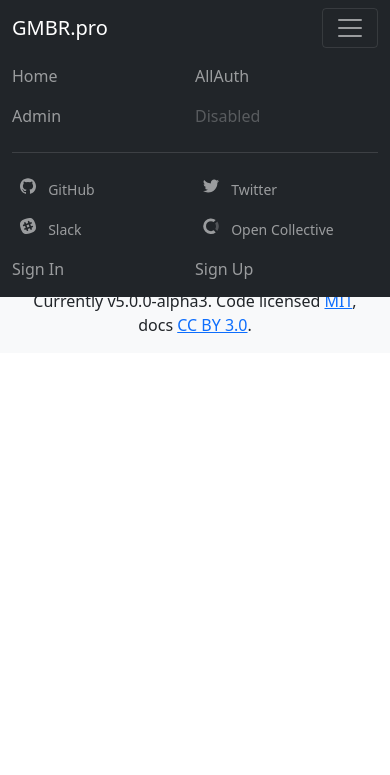
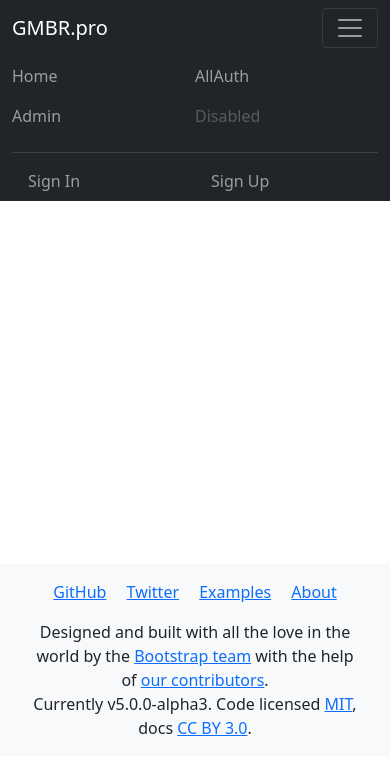
Before and after one commit to langitru/gmbr_pro, a Django app: page / in a window 390 px wide, after a click that opens the changed part. Shown: the top 775 px of the page. Run offline with Django 3.2, Linux system fonts and the light colour scheme.

Commit message:
v.0.1.1: readme.md

```diff
--- a/app/main/static/main/css/style.css
+++ b/app/main/static/main/css/style.css
@@ -4,6 +4,22 @@
 .fixed-top {
     position: relative;
 } */
+
+body {
+    display: flex;
+    flex-direction: column;
+    justify-content: space-between;
+    height: 756px;
+}
+
+.user_profile_menu .nav-link {
+    padding: 0rem 1rem;
+}
+
+.user_profile_menu a svg {
+    width: 2rem;
+    height: 2rem;
+}
 
 .btn-bd-download {
     color: #777;
--- a/app/main/templates/main/base.html
+++ b/app/main/templates/main/base.html
@@ -32,34 +32,17 @@
               </li>
             </ul>
             <hr class="d-md-none text-white-50">
-            <ul class="navbar-nav flex-row flex-wrap ml-md-auto">
-                <li class="nav-item col-6 col-md-auto">
-                  <a class="nav-link p-2" href="#" target="_blank" rel="noopener">
-                    <svg xmlns="http://www.w3.org/2000/svg" width="36" height="36" class="navbar-nav-svg d-inline-block align-text-top" viewBox="0 0 512 499.36" role="img"><title>GitHub</title><path fill="currentColor" fill-rule="evenodd" d="M256 0C114.64 0 0 114.61 0 256c0 113.09 73.34 209 175.08 242.9 12.8 2.35 17.47-5.56 17.47-12.34 0-6.08-.22-22.18-.35-43.54-71.2 15.49-86.2-34.34-86.2-34.34-11.64-29.57-28.42-37.45-28.42-37.45-23.27-15.84 1.73-15.55 1.73-15.55 25.69 1.81 39.21 26.38 39.21 26.38 22.84 39.12 59.92 27.82 74.5 21.27 2.33-16.54 8.94-27.82 16.25-34.22-56.84-6.43-116.6-28.43-116.6-126.49 0-27.95 10-50.8 26.35-68.69-2.63-6.48-11.42-32.5 2.51-67.75 0 0 21.49-6.88 70.4 26.24a242.65 242.65 0 0 1 128.18 0c48.87-33.13 70.33-26.24 70.33-26.24 14 35.25 5.18 61.27 2.55 67.75 16.41 17.9 26.31 40.75 26.31 68.69 0 98.35-59.85 120-116.88 126.32 9.19 7.9 17.38 23.53 17.38 47.41 0 34.22-.31 61.83-.31 70.23 0 6.85 4.61 14.81 17.6 12.31C438.72 464.97 512 369.08 512 256.02 512 114.62 397.37 0 256 0z"></path></svg>
-                    <small class="d-md-none ml-2">GitHub</small>
-                  </a>
-                </li>
-                <li class="nav-item col-6 col-md-auto">
-                  <a class="nav-link p-2" href="#" target="_blank" rel="noopener">
-                    <svg xmlns="http://www.w3.org/2000/svg" width="36" height="36" class="navbar-nav-svg d-inline-block align-text-top" viewBox="0 0 512 416.32" role="img"><title>Twitter</title><path fill="currentColor" d="M160.83 416.32c193.2 0 298.92-160.22 298.92-298.92 0-4.51 0-9-.2-13.52A214 214 0 0 0 512 49.38a212.93 212.93 0 0 1-60.44 16.6 105.7 105.7 0 0 0 46.3-58.19 209 209 0 0 1-66.79 25.37 105.09 105.09 0 0 0-181.73 71.91 116.12 116.12 0 0 0 2.66 24c-87.28-4.3-164.73-46.3-216.56-109.82A105.48 105.48 0 0 0 68 159.6a106.27 106.27 0 0 1-47.53-13.11v1.43a105.28 105.28 0 0 0 84.21 103.06 105.67 105.67 0 0 1-47.33 1.84 105.06 105.06 0 0 0 98.14 72.94A210.72 210.72 0 0 1 25 370.84a202.17 202.17 0 0 1-25-1.43 298.85 298.85 0 0 0 160.83 46.92"></path></svg>
-                    <small class="d-md-none ml-2">Twitter</small>
-                  </a>
-                </li>
-                <li class="nav-item col-6 col-md-auto">
-                  <a class="nav-link p-2" href="#" target="_blank" rel="noopener">
-                    <svg xmlns="http://www.w3.org/2000/svg" width="36" height="36" class="navbar-nav-svg d-inline-block align-text-top" viewBox="0 0 512 512" role="img"><title>Slack</title><path fill="currentColor" d="M210.787 234.832l68.31-22.883 22.1 65.977-68.309 22.882z"></path><path fill="currentColor" d="M490.54 185.6C437.7 9.59 361.6-31.34 185.6 21.46S-31.3 150.4 21.46 326.4 150.4 543.3 326.4 490.54 543.34 361.6 490.54 185.6zM401.7 299.8l-33.15 11.05 11.46 34.38c4.5 13.92-2.87 29.06-16.78 33.56-2.87.82-6.14 1.64-9 1.23a27.32 27.32 0 0 1-24.56-18l-11.46-34.38-68.36 22.92 11.46 34.38c4.5 13.92-2.87 29.06-16.78 33.56-2.87.82-6.14 1.64-9 1.23a27.32 27.32 0 0 1-24.56-18l-11.46-34.43-33.15 11.05c-2.87.82-6.14 1.64-9 1.23a27.32 27.32 0 0 1-24.56-18c-4.5-13.92 2.87-29.06 16.78-33.56l33.12-11.03-22.1-65.9-33.15 11.05c-2.87.82-6.14 1.64-9 1.23a27.32 27.32 0 0 1-24.56-18c-4.48-13.93 2.89-29.07 16.81-33.58l33.15-11.05-11.46-34.38c-4.5-13.92 2.87-29.06 16.78-33.56s29.06 2.87 33.56 16.78l11.46 34.38 68.36-22.92-11.46-34.38c-4.5-13.92 2.87-29.06 16.78-33.56s29.06 2.87 33.56 16.78l11.47 34.42 33.15-11.05c13.92-4.5 29.06 2.87 33.56 16.78s-2.87 29.06-16.78 33.56L329.7 194.6l22.1 65.9 33.15-11.05c13.92-4.5 29.06 2.87 33.56 16.78s-2.88 29.07-16.81 33.57z"></path></svg>
-                    <small class="d-md-none ml-2">Slack</small>
-                  </a>
-                </li>
-                <li class="nav-item col-6 col-md-auto">
-                  <a class="nav-link p-2" href="#" target="_blank" rel="noopener">
-                    <svg xmlns="http://www.w3.org/2000/svg" width="36" height="36" fill="currentColor" fill-rule="evenodd" class="navbar-nav-svg d-inline-block align-text-top" viewBox="0 0 40 41" role="img"><title>Open Collective</title><path fill-opacity=".4" d="M32.8 21c0 2.4-.8 4.9-2 6.9l5.1 5.1c2.5-3.4 4.1-7.6 4.1-12 0-4.6-1.6-8.8-4-12.2L30.7 14c1.2 2 2 4.3 2 7z"></path><path d="M20 33.7a12.8 12.8 0 0 1 0-25.6c2.6 0 5 .7 7 2.1L32 5a20 20 0 1 0 .1 31.9l-5-5.2a13 13 0 0 1-7 2z"></path></svg>
-                    <small class="d-md-none ml-2">Open Collective</small>
-                  </a>
-                </li>
+            <ul class="navbar-nav flex-row flex-wrap ml-md-auto user_profile_menu">
                 {% if user.is_authenticated %}
                 <li class="nav-item dropdown col-6 col-md-auto">
-                  <a class="nav-link dropdown-toggle" href="#" id="navbarDropdown" role="button" data-toggle="dropdown" aria-expanded="false">{{ user.username }}</a>
+                  <a class="nav-link dropdown-toggle" href="#" id="navbarDropdown" role="button" data-toggle="dropdown" aria-expanded="false">
+                    {{ user.username }}
+                    <svg width="1em" height="1em" viewBox="0 0 16 16" class="bi bi-person-circle" fill="currentColor" xmlns="http://www.w3.org/2000/svg">
+                      <path d="M13.468 12.37C12.758 11.226 11.195 10 8 10s-4.757 1.225-5.468 2.37A6.987 6.987 0 0 0 8 15a6.987 6.987 0 0 0 5.468-2.63z"/>
+                      <path fill-rule="evenodd" d="M8 9a3 3 0 1 0 0-6 3 3 0 0 0 0 6z"/>
+                      <path fill-rule="evenodd" d="M8 1a7 7 0 1 0 0 14A7 7 0 0 0 8 1zM0 8a8 8 0 1 1 16 0A8 8 0 0 1 0 8z"/>
+                    </svg>
+                  </a>
                   <ul class="dropdown-menu" aria-labelledby="navbarDropdown">
                     <li><a class="dropdown-item" href="#">Action</a></li>
                     <li><a class="dropdown-item" href="#">Another action</a></li>
```
Also changed, not shown: Readme.md.
